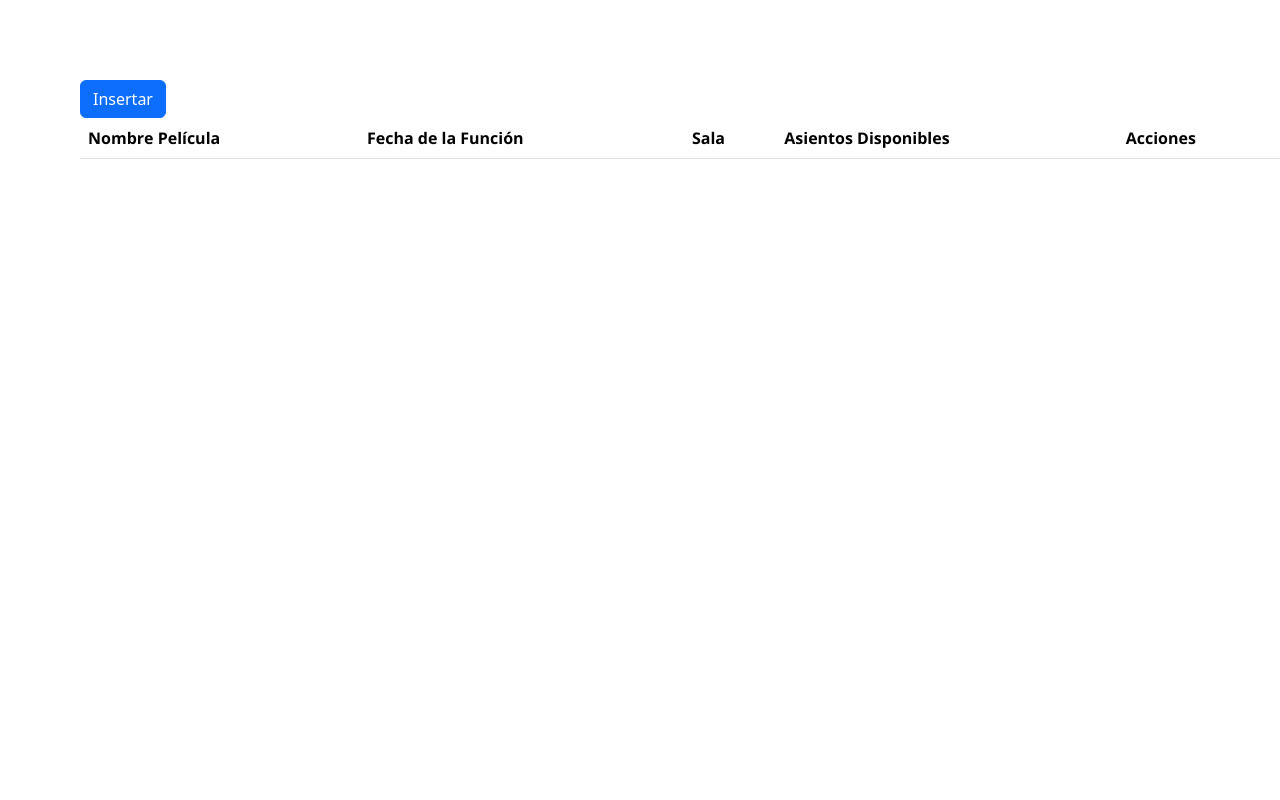
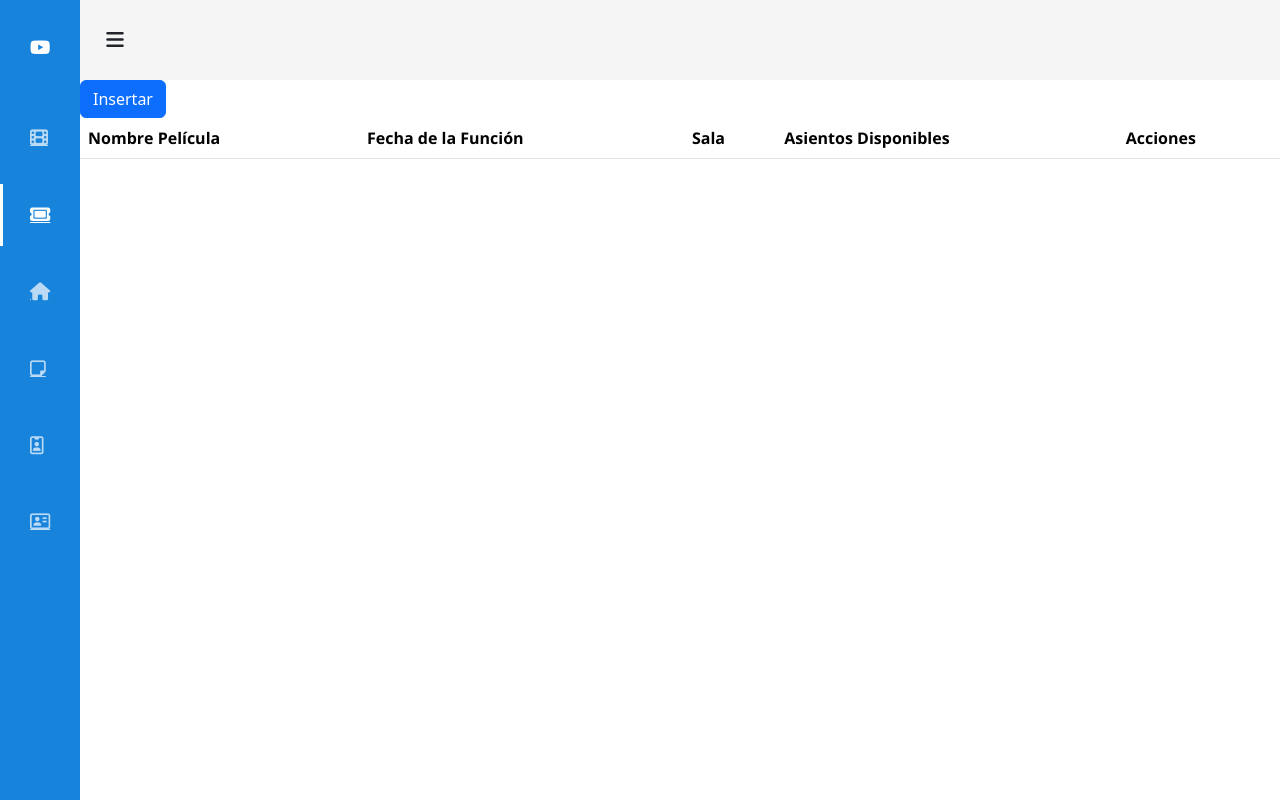
Before and after one commit to BryanMoreno11/HyperCines, a plain HTML site: page Presentacion/components/dashboard/adminFuncion/adminFuncion.html in a window 1280 px wide. Drawn offline with nearby package versions, Linux system fonts and the light colour scheme; some packages are replaced by stand-ins of ours; no server answers; a script that the page names is missing.

Commit message:
cambios minimos dash

```diff
--- a/Presentacion/components/dashboard/adminFuncion/adminFuncion.html
+++ b/Presentacion/components/dashboard/adminFuncion/adminFuncion.html
@@ -7,10 +7,75 @@
     <title>Document</title>
     <link href="https://cdn.jsdelivr.net/npm/bootstrap@5.3.2/dist/css/bootstrap.min.css" rel="stylesheet" integrity="sha384-T3c6CoIi6uLrA9TneNEoa7RxnatzjcDSCmG1MXxSR1GAsXEV/Dwwykc2MPK8M2HN" crossorigin="anonymous">
     <link rel="stylesheet" href="adminFuncion.css">
+    <script src="https://kit.fontawesome.com/41bcea2ae3.js" crossorigin="anonymous"></script>
 </head>
 
-<body ng-controller="adminFuncionController">
+<body ng-controller="adminFuncionController" id="body">
     <!-- Botón de inserción -->
+
+    <header>
+        <div class="icon__menu">
+            <i class="fas fa-bars" id="btn_open"></i>
+        </div>
+    </header>
+
+    <div class="menu__side" id="menu_side">
+
+        <div class="name__page">
+            <i class="fab fa-youtube"></i>
+            <h4>Hypercines</h4>
+        </div>
+
+        <div class="options__menu">
+
+            <a href="../adminPelicula/adminPelicula.html">
+                <div class="option">
+                    <i class="fa fa-film" title="Inicio"></i>
+                    <h4>Inicio</h4>
+                </div>
+            </a>
+
+            <a href="../adminFuncion/adminFuncion.html" class="selected">
+                <div class="option">
+                    <i class="fa fa-ticket" title="Portafolio"></i>
+                    <h4>Portafolio</h4>
+                </div>
+            </a>
+
+            <a href="#">
+                <div class="option">
+                    <i class="fa fa-home" title="Cursos"></i>
+                    <h4>Cursos</h4>
+                </div>
+            </a>
+
+            <a href="#">
+                <div class="option">
+                    <i class="far fa-sticky-note" title="Blog"></i>
+                    <h4>Blog</h4>
+                </div>
+            </a>
+
+            <a href="#">
+                <div class="option">
+                    <i class="far fa-id-badge" title="Contacto"></i>
+                    <h4>Contacto</h4>
+                </div>
+            </a>
+
+            <a href="#">
+                <div class="option">
+                    <i class="far fa-address-card" title="Nosotros"></i>
+                    <h4>Nosotros</h4>
+                </div>
+            </a>
+
+        </div>
+
+    </div>
+
+
+
     <button onclick="location.href='../../editFuncion/editFuncion.html'" class="btn btn-primary">Insertar</button>
 
     <div ng-view></div>
--- a/Presentacion/components/dashboard/adminFuncion/adminFuncion.js
+++ b/Presentacion/components/dashboard/adminFuncion/adminFuncion.js
@@ -84,6 +84,7 @@ async function eliminarFuncion(id_funcion) {
 
 // Evento para mostrar y ocultar menú
 function open_close_menu() {
+    console.log("Abriendo menu");
     body.classList.toggle("body_move");
     side_menu.classList.toggle("menu__side_move");
 }
@@ -95,7 +96,7 @@ async function eliminarFuncion(id_funcion) {
 }
 
 // Haciendo el menú responsive (adaptable)
-    window.addEventListener("resize", function () {
+window.addEventListener("resize", function() {
     if (window.innerWidth > 760) {
         body.classList.remove("body_move");
         side_menu.classList.remove("menu__side_move");
```
Also changed, not shown: Presentacion/components/dashboard/adminFuncion/adminFuncion.css (+29 -30 lines), Presentacion/components/dashboard/adminPelicula/adminPelicula.css (+29 -30 lines), Presentacion/components/dashboard/adminPelicula/adminPelicula.html (+3 -3 lines). Lines whose indentation alone changed are shown as unchanged.
